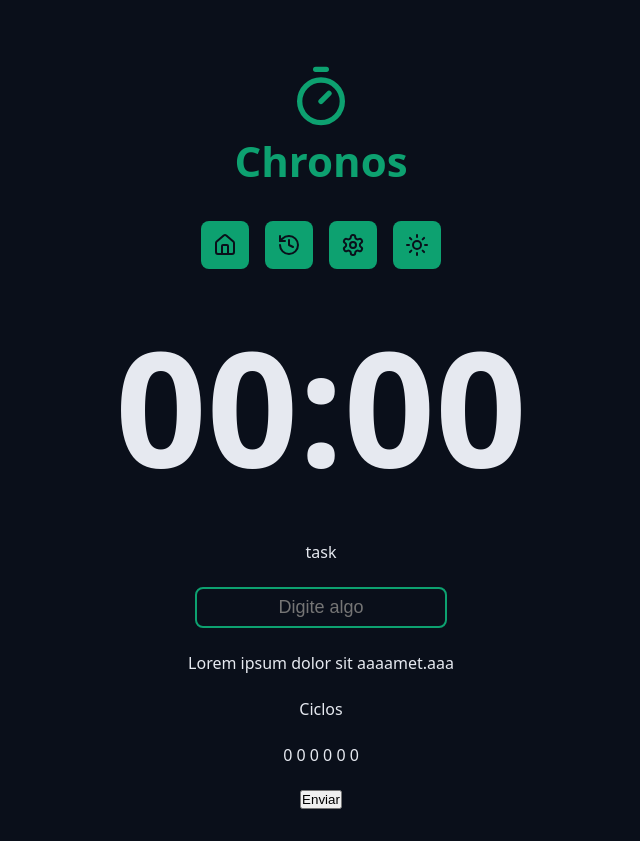
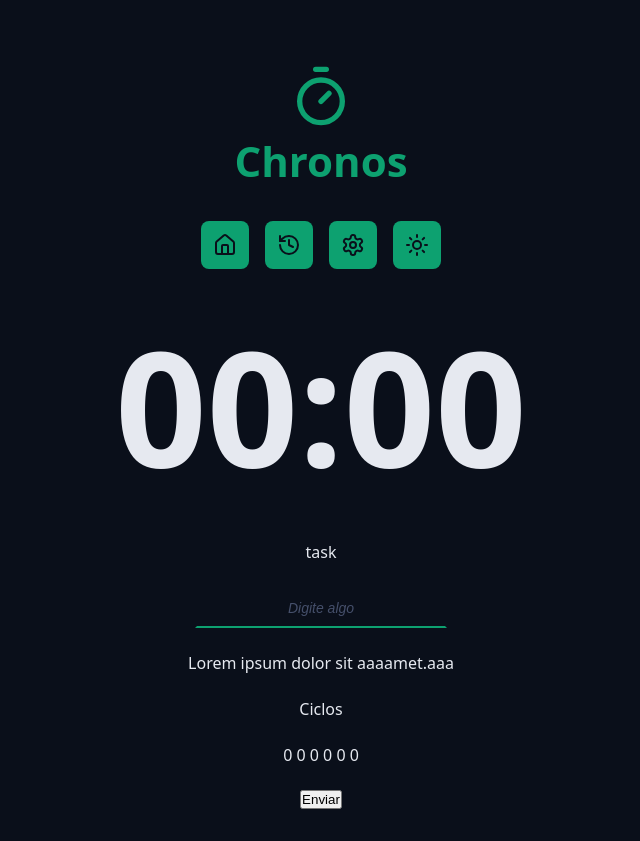
Before and after one commit to MateusEvangel1sta/chronos-pomodoro, a React (Vite) app: page / in a window 1280 px wide. Shown: the whole page, without its empty margins (319-959 px from the left). Built offline with nearby package versions, Linux system fonts and the light colour scheme.

Commit message:
:lipstick: DefaultInput
Development of standard input to receive data

```diff
--- a/src/components/DefaultInput/styles.module.css
+++ b/src/components/DefaultInput/styles.module.css
@@ -3,19 +3,28 @@
   text-align: center;
   font-size: 1.8rem;
   color: var(--text-default);
+  outline: none;
 
   padding: 0.8rem;
 
-  border: 0.2rem solid var(--primary);
+  border: 0.2rem solid transparent;
+  border-bottom-color: var(--primary);
+
+  transition: all 0.3s ease-in-out;
+}
+
+.input:focus {
+  border-color: var(--primary);
   border-radius: 0.8rem;
 }
 
-.input:focus {
-  border: 0.2rem solid var(--primary);
-}
-
-.input:placeholder {
+.input::placeholder {
   color: var(--gray-500);
   font-size: 1.4rem;
   font-style: italic;
 }
+
+input:disabled {
+  border-bottom-color: var(--disabled);
+  color: var(--text-muted);
+}
```
